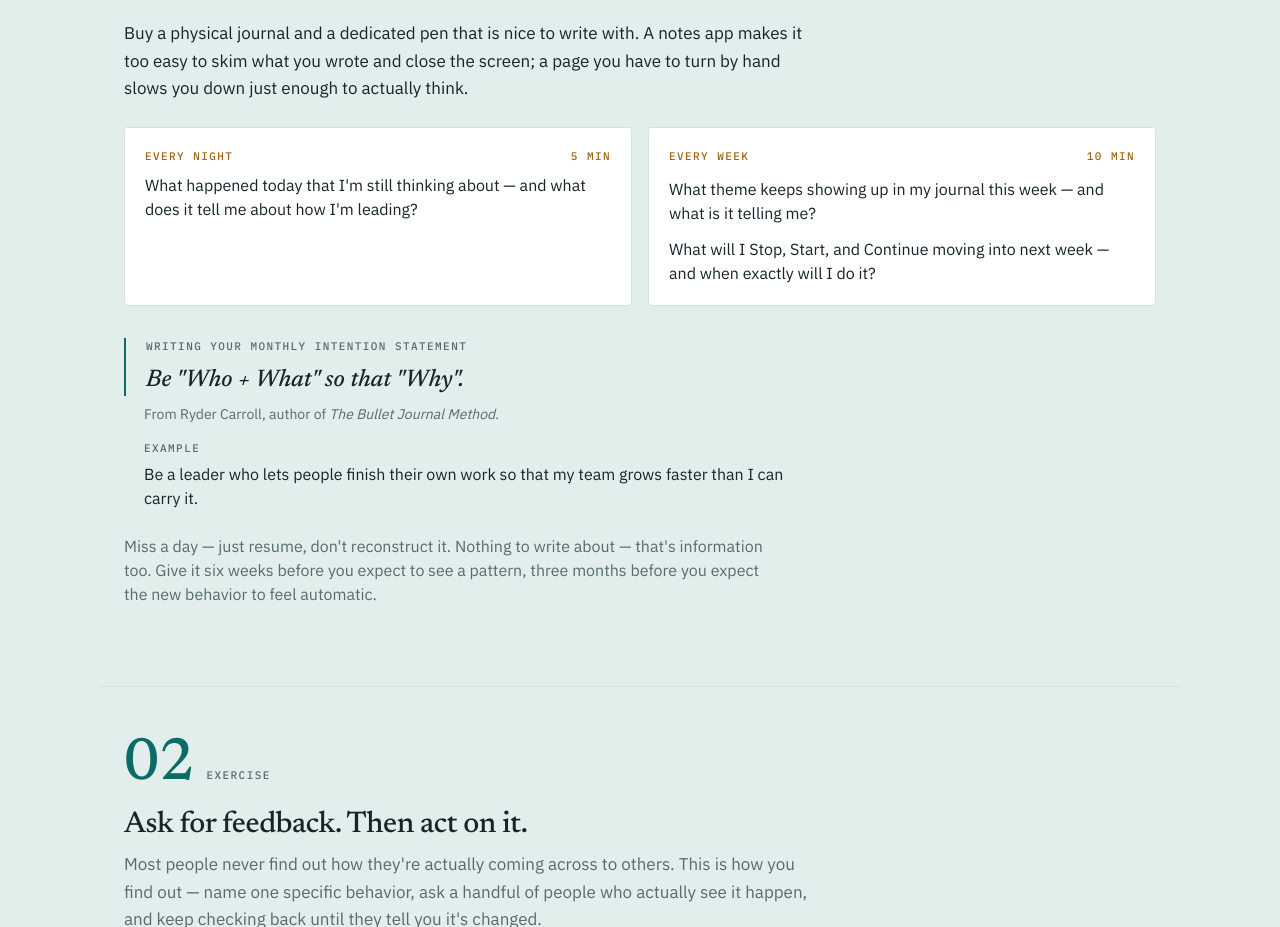
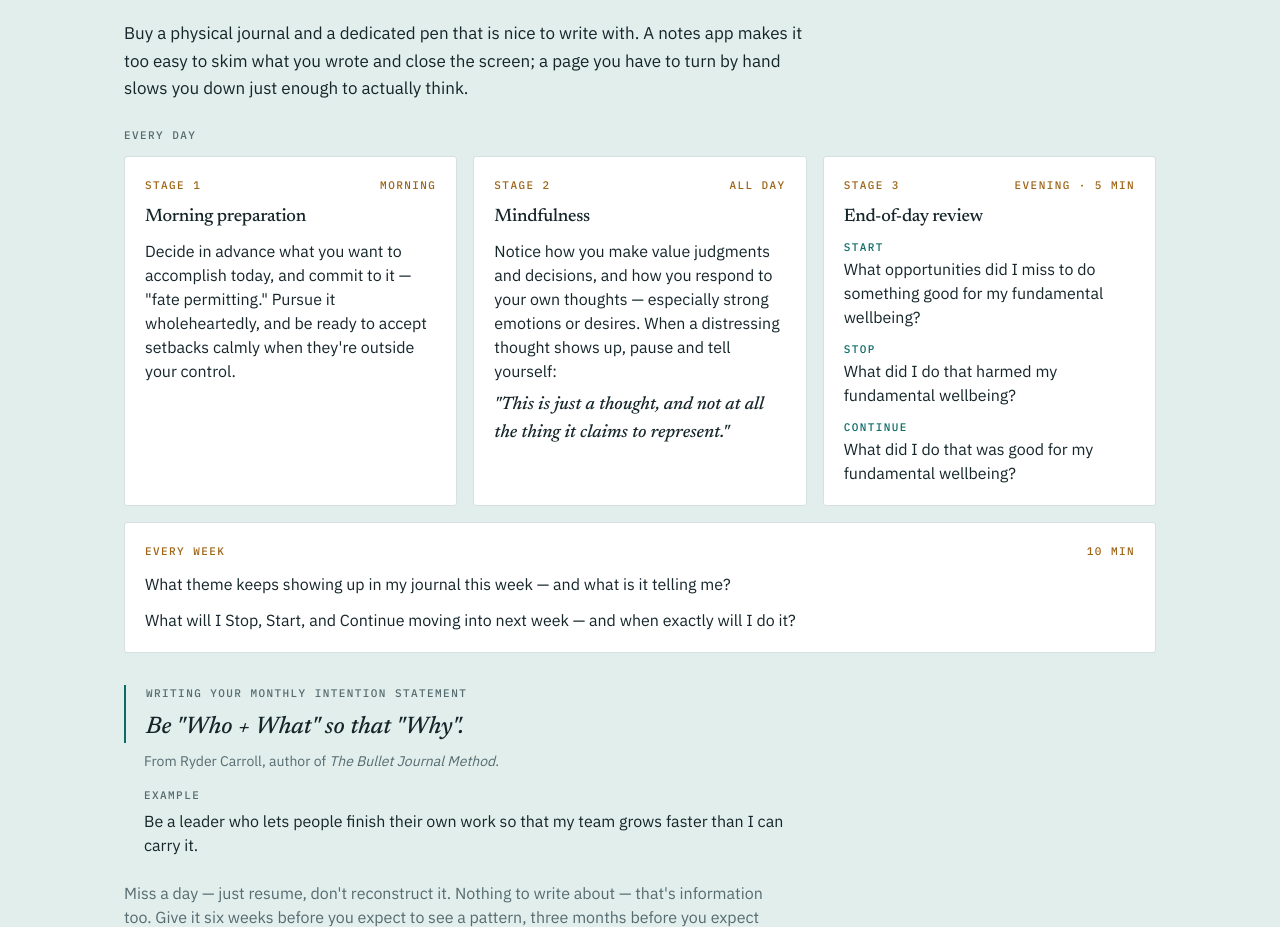
Before and after one commit to davidcmorris/leadfromthehip, an Astro site: page / in a window 1280 px wide. Shown: the part 1680-2607 px from the top of the page. Built offline with nearby package versions, Linux system fonts and the light colour scheme; Astro itself is replaced by a stand-in of ours.

Commit message:
Expand Exercise 01's daily practice into three stages
Replace the single nightly prompt with Morning preparation ("fate
permitting"), Mindfulness through the day ("This is just a thought,
and not at all the thing it claims to represent"), and an End-of-day
review framed as Start / Stop / Continue against fundamental
wellbeing. The weekly card moves to its own full-width row below.

Co-Authored-By: Claude Opus 5.5 <noreply@anthropic.com>

```diff
--- a/src/pages/index.astro
+++ b/src/pages/index.astro
@@ -87,29 +87,71 @@ import RepCard from "../components/RepCard.astro";
 		</p>
 
 		<div class="mb-8">
-			<div class="grid grid-cols-1 md:grid-cols-2 gap-4">
-				<div class="bg-surface border border-rule rounded-[3px] p-5">
-					<div class="flex justify-between eyebrow text-brass mb-2">
-						<span>Every night</span><span>5 min</span>
+			<p class="eyebrow text-muted mb-3">Every day</p>
+			<ol class="grid grid-cols-1 md:grid-cols-3 gap-4 mb-4">
+				<li class="bg-surface border border-rule rounded-[3px] p-5 flex flex-col gap-2">
+					<div class="flex justify-between eyebrow text-brass">
+						<span>Stage 1</span><span>Morning</span>
 					</div>
+					<h3 class="text-lg">Morning preparation</h3>
 					<p class="text-ink text-base">
-						What happened today that I'm still thinking about — and what does it tell
-						me about how I'm leading?
+						Decide in advance what you want to accomplish today, and commit to it —
+						"fate permitting." Pursue it wholeheartedly, and be ready to accept setbacks
+						calmly when they're outside your control.
 					</p>
+				</li>
+				<li class="bg-surface border border-rule rounded-[3px] p-5 flex flex-col gap-2">
+					<div class="flex justify-between eyebrow text-brass">
+						<span>Stage 2</span><span>All day</span>
 					</div>
+					<h3 class="text-lg">Mindfulness</h3>
+					<p class="text-ink text-base">
+						Notice how you make value judgments and decisions, and how you respond to your
+						own thoughts — especially strong emotions or desires. When a distressing
+						thought shows up, pause and tell yourself:
+					</p>
+					<p class="pull-quote text-ink text-lg">
+						"This is just a thought, and not at all the thing it claims to represent."
+					</p>
+				</li>
+				<li class="bg-surface border border-rule rounded-[3px] p-5 flex flex-col gap-2">
+					<div class="flex justify-between eyebrow text-brass">
+						<span>Stage 3</span><span>Evening · 5 min</span>
+					</div>
+					<h3 class="text-lg">End-of-day review</h3>
+					<dl class="flex flex-col gap-3">
+						<div>
+							<dt class="eyebrow text-petrol">Start</dt>
+							<dd class="text-ink text-base">
+								What opportunities did I miss to do something good for my fundamental
+								wellbeing?
+							</dd>
+						</div>
+						<div>
+							<dt class="eyebrow text-petrol">Stop</dt>
+							<dd class="text-ink text-base">What did I do that harmed my fundamental wellbeing?</dd>
+						</div>
+						<div>
+							<dt class="eyebrow text-petrol">Continue</dt>
+							<dd class="text-ink text-base">
+								What did I do that was good for my fundamental wellbeing?
+							</dd>
+						</div>
+					</dl>
+				</li>
+			</ol>
 			<div class="bg-surface border border-rule rounded-[3px] p-5 flex flex-col gap-3">
 				<div class="flex justify-between eyebrow text-brass">
 					<span>Every week</span><span>10 min</span>
 				</div>
-					<p class="text-ink text-base">
+				<p class="text-ink text-base measure">
 					What theme keeps showing up in my journal this week — and what is it
 					telling me?
 				</p>
-					<p class="text-ink text-base">
+				<p class="text-ink text-base measure">
 					What will I Stop, Start, and Continue moving into next week — and when
 					exactly will I do it?
 				</p>
-				</div>
 			</div>
 			<figure class="mt-8 mb-4">
 				<blockquote class="border-l-2 border-petrol pl-5">
```
Lines whose indentation alone changed are shown as unchanged.
